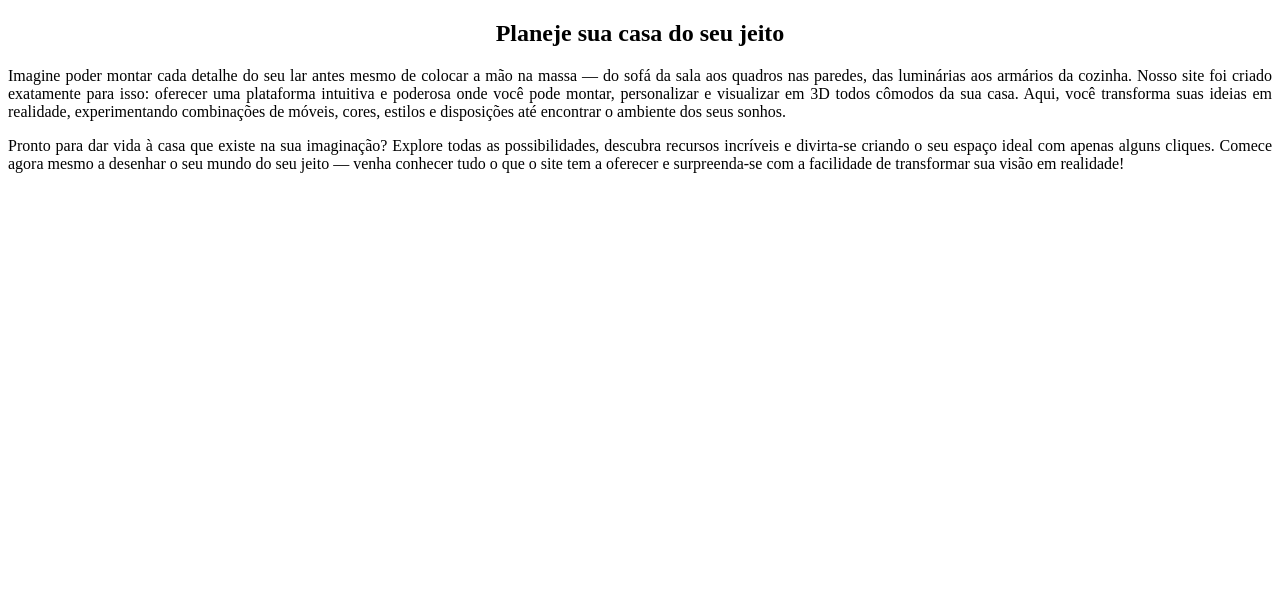
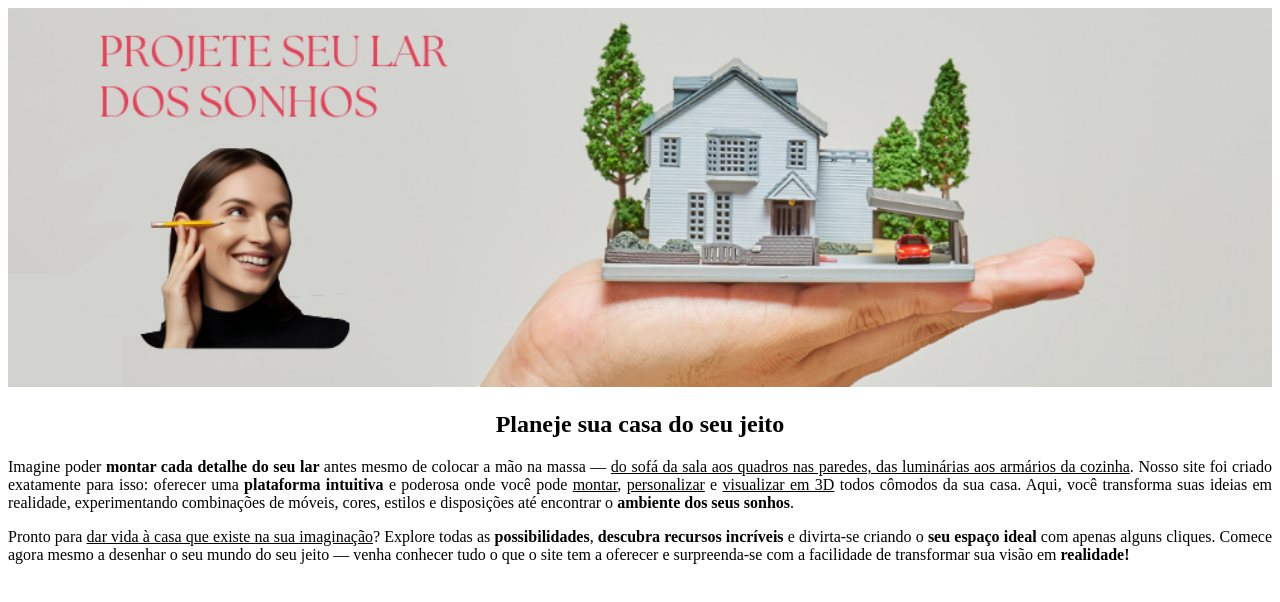
Before and after one commit to V1CCYY/WebDesign, a plain HTML site: page Site-PlanejeSuaCasa/index.html in a window 1280 px wide. Drawn offline with Linux system fonts and the light colour scheme.

Commit message:
Adicionei palavras em negrito e uma imagem de banner

```diff
--- a/Site-PlanejeSuaCasa/index.html
+++ b/Site-PlanejeSuaCasa/index.html
@@ -10,15 +10,18 @@
 </head>
 <body>
 
+        <img src ="img/BannerFigma.png" width="100%" height="100%"
+                                        alt="Banner do site. Mulher segurando um lapis olhando para cima e uma mão gigante segurando uma casa a direita!"/>
+
         <h2 align="center">Planeje sua casa do seu jeito</h2>
 
             <font face = "Bahnschrift Light" size = "3">
             <p align="justify">
-                Imagine poder montar cada detalhe do seu lar antes mesmo de colocar a mão na massa — do sofá da sala aos quadros nas paredes, das luminárias aos armários da cozinha. Nosso site foi criado exatamente para isso: oferecer uma plataforma intuitiva e poderosa onde você pode montar, personalizar e visualizar em 3D todos cômodos da sua casa. Aqui, você transforma suas ideias em realidade, experimentando combinações de móveis, cores, estilos e disposições até encontrar o ambiente dos seus sonhos.
+                Imagine poder <strong>montar cada detalhe do seu lar </strong>antes mesmo de colocar a mão na massa — <u>do sofá da sala aos quadros nas paredes, das luminárias aos armários da cozinha</u>. Nosso site foi criado exatamente para isso: oferecer uma <strong>plataforma intuitiva</strong> e poderosa onde você pode <u>montar</u>, <u>personalizar</u> e <u>visualizar em 3D</u> todos cômodos da sua casa. Aqui, você transforma suas ideias em realidade, experimentando combinações de móveis, cores, estilos e disposições até encontrar o <strong>ambiente dos seus sonhos</strong>.
             </p>
 
             <p align="justify">
-                Pronto para dar vida à casa que existe na sua imaginação? Explore todas as possibilidades, descubra recursos incríveis e divirta-se criando o seu espaço ideal com apenas alguns cliques. Comece agora mesmo a desenhar o seu mundo do seu jeito — venha conhecer tudo o que o site tem a oferecer e surpreenda-se com a facilidade de transformar sua visão em realidade!
+                Pronto para <u>dar vida à casa que existe na sua imaginação</u>? Explore todas as <strong>possibilidades</strong>, <strong>descubra recursos incríveis</strong> e divirta-se criando o <strong>seu espaço ideal</strong> com apenas alguns cliques. Comece agora mesmo a desenhar o seu mundo do seu jeito — venha conhecer tudo o que o site tem a oferecer e surpreenda-se com a facilidade de transformar sua visão em <strong>realidade!</strong>
             </p>
             </font>
 
```
Also changed, not shown: Site-PlanejeSuaCasa/img/BannerFigma.png (added).
